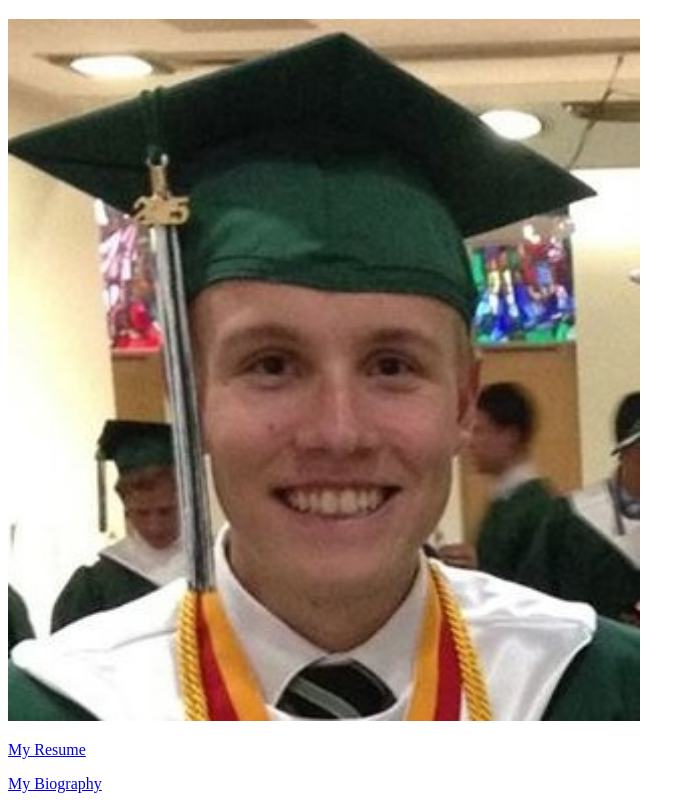
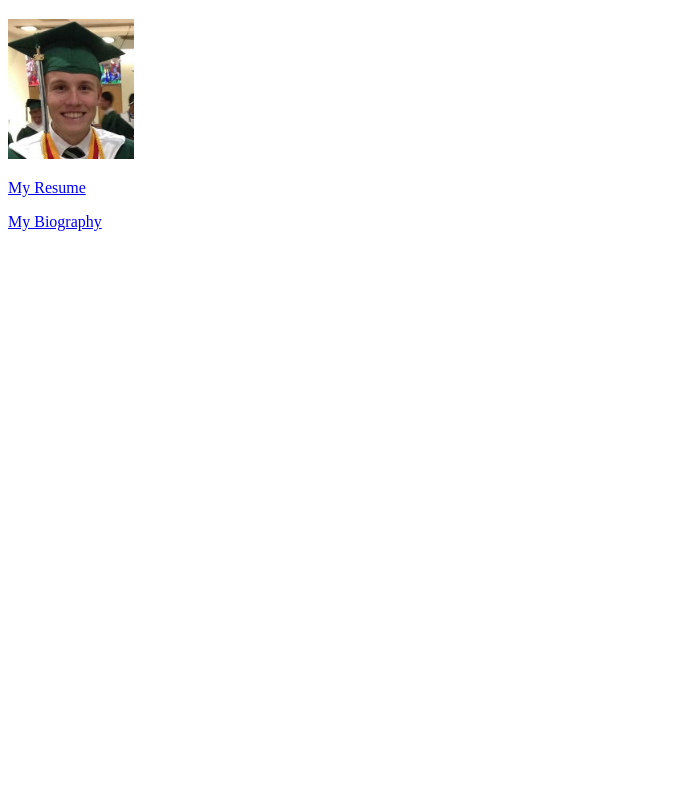
Before and after one commit to bmfahey/bmfahey.github.io, a plain HTML site: page index.html in a window 1280 px wide. Shown: the part 61-870 px from the top of the page, without its empty margins (0-695 px from the left). After the commit the page ends 800 px from the top, so only its background shows below. Drawn offline with Linux system fonts and the light colour scheme.

Commit message:
scaled more appropriately

```diff
--- a/index.html
+++ b/index.html
@@ -8,7 +8,7 @@
 <body>
 <h1> Brendan Fahey </h1>
 <p>
-	<img src = "./images/picture_of_me.jpg" alt = "This is a picture of Brendan Fahey" width="50%" height="50%"/>
+	<img src = "./images/picture_of_me.jpg" alt = "This is a picture of Brendan Fahey" width="10%" height="10%"/>
 </p>
 
 <p>
```
